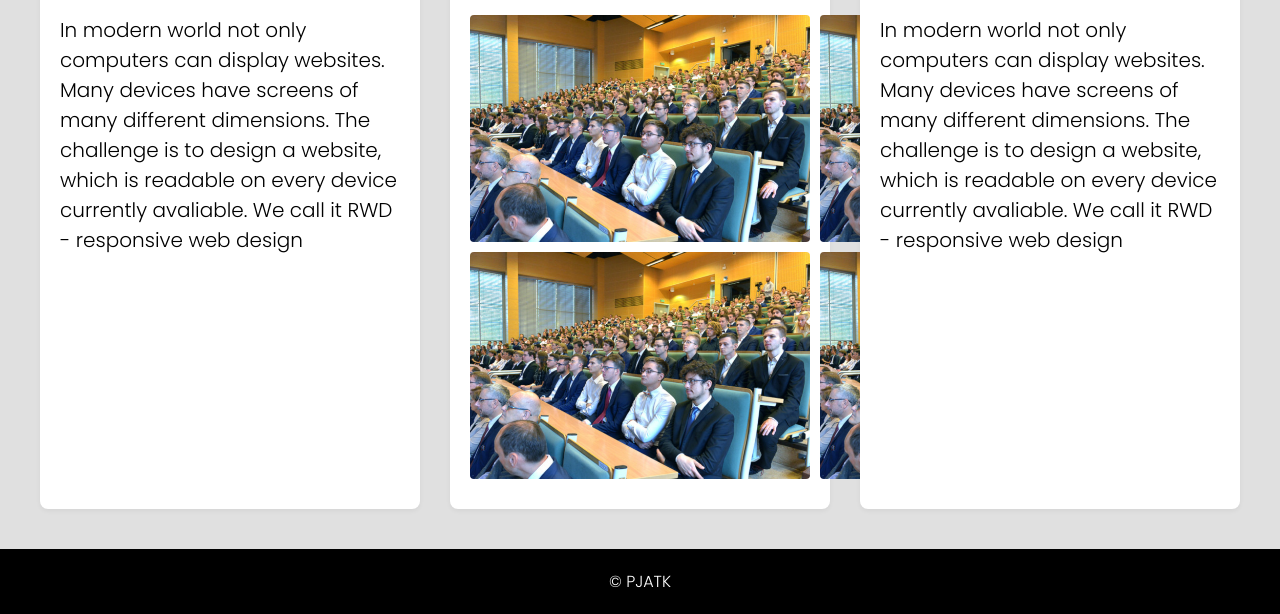
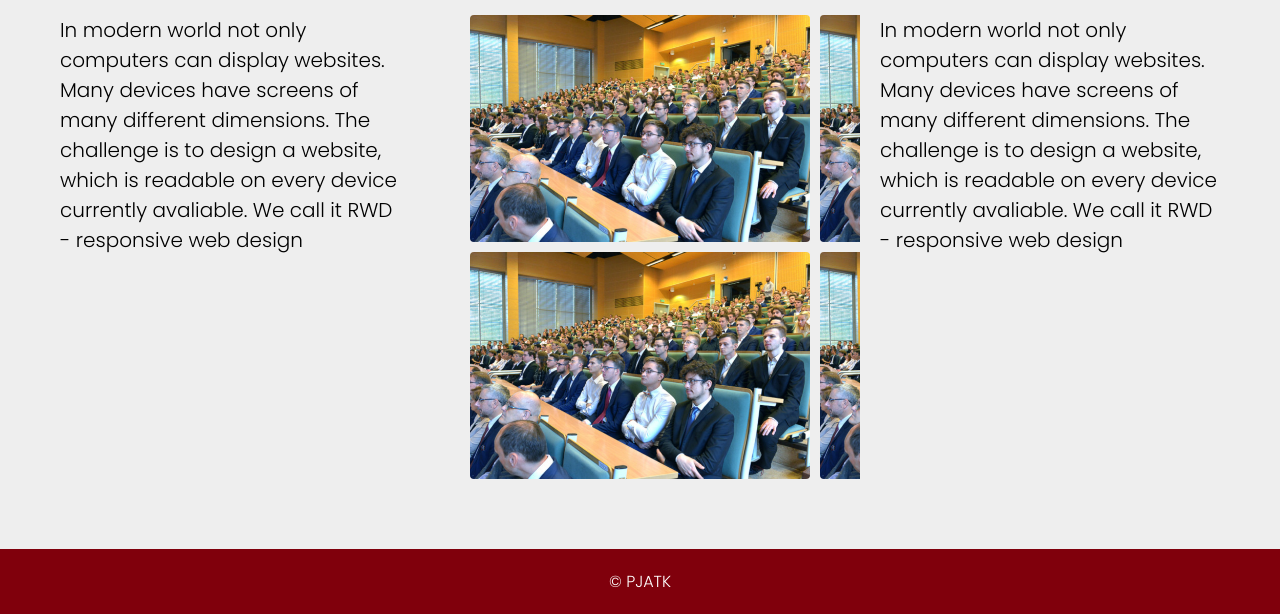
Before and after one commit to lukandooo/TIN-laby, a plain HTML site: page Lab02/index.html in a window 1280 px wide. Shown: the part 237-851 px from the top of the page. Drawn offline with nearby package versions, Linux system fonts and the light colour scheme; files that its build step writes are made by us from their sources.

Commit message:
laby 3 gotowe

```diff
--- a/Lab03/style.less
+++ b/Lab03/style.less
@@ -1,13 +1,11 @@
 @primary-color: #E2001A;
-@bg-color: #e0e0e0;
+@bg-color: #EEEEEE;
+@footer-color: #80000C;
 
 .card-style() {
   flex: 1;
-  background-color: white;
+  background-color: @bg-color;
   padding: 20px;
-  border-radius: 8px;
-  box-shadow: 0 2px 5px rgba(0,0,0,0.05);
-  transition: background-color 0.3s ease;
 }
 
 body {
@@ -135,7 +133,7 @@
 
 footer {
   text-align: center;
-  background-color: black;
+  background-color: @footer-color;
 
   h4 {
     color: white;
--- a/Lab03/style.scss
+++ b/Lab03/style.scss
@@ -1,13 +1,11 @@
 $primary-color: #E2001A;
-$bg-color: #e0e0e0;
+$bg-color: #EEEEEE;
+$footer-color: #80000C;
 
 @mixin card-style {
   flex: 1;
-  background-color: white;
+  background-color: $bg-color;
   padding: 20px;
-  border-radius: 8px;
-  box-shadow: 0 2px 5px rgba(0,0,0,0.05);
-  transition: background-color 0.3s ease;
 }
 
 body {
@@ -135,7 +133,7 @@
 
 footer {
   text-align: center;
-  background-color: black;
+  background-color: $footer-color;
 
   h4 {
     color: white;
```
Also changed, not shown: Lab03/index.html (+1 -1 lines).
